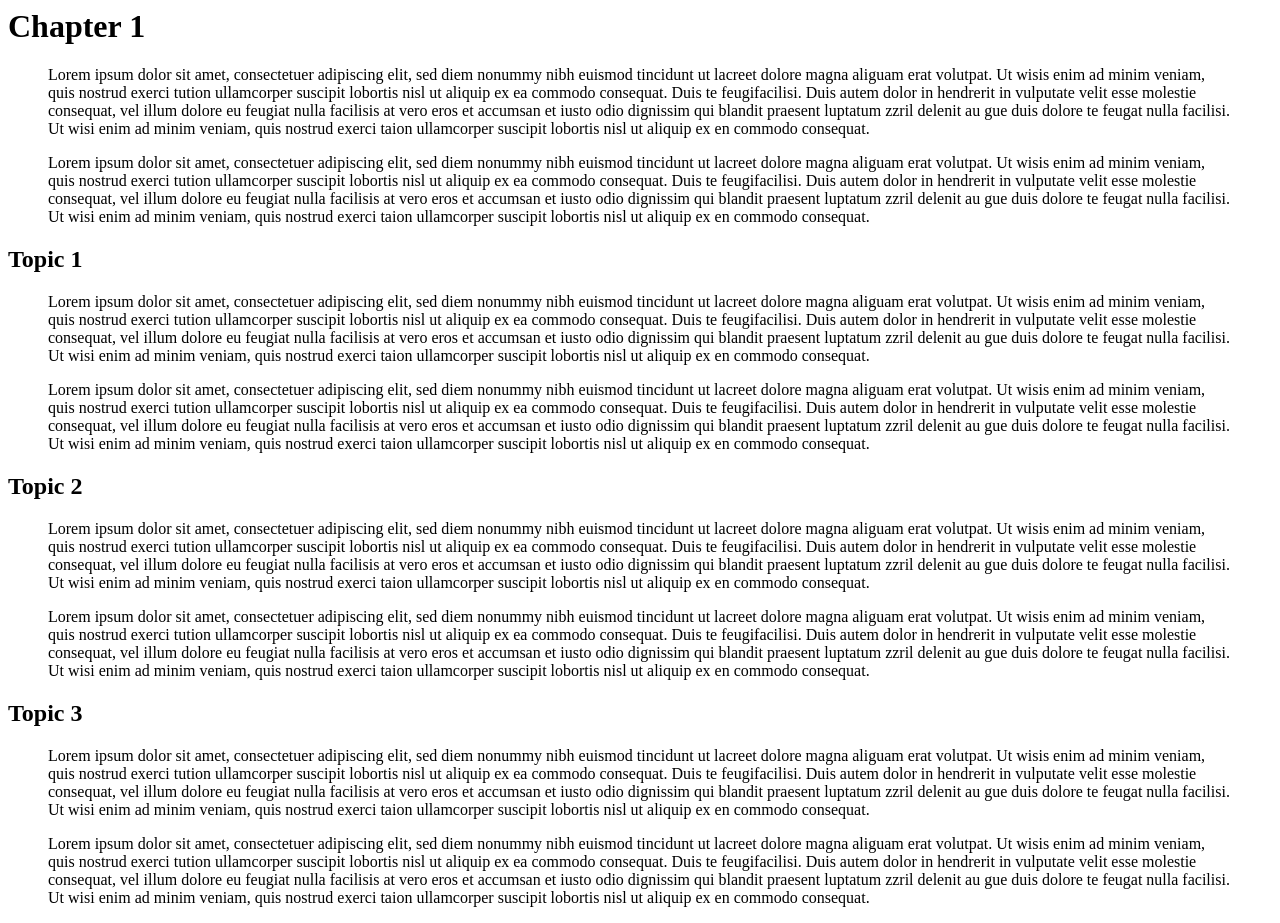
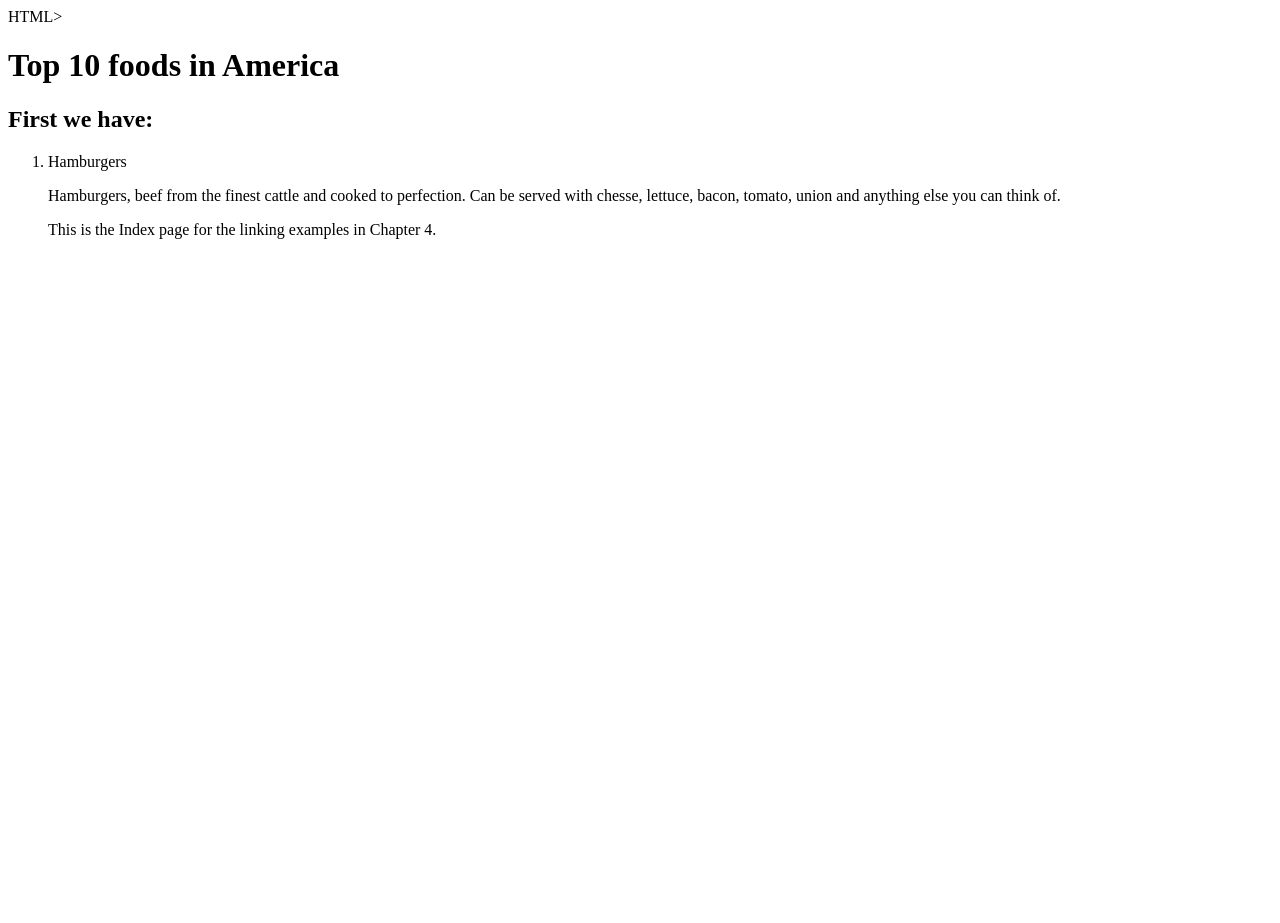
Before and after one commit to jaylenj-bit/Link-review, a plain HTML site: page chapter1.html in a window 1280 px wide. After the commit the page ends 800 px from the top, so only its background shows below. Drawn offline with Linux system fonts and the light colour scheme.

Commit message:
Update chapter1.html

```diff
--- a/chapter1.html
+++ b/chapter1.html
@@ -1,33 +1,18 @@
-<html>
-<head>
-<title>Linking Sample - Chapter 1</title>
-</head>
-<body>
-<h1>Chapter 1</h1>
+HTML>
+<HEAD>
+<TITLE>Linking Sample - Index Page</TITLE>
+</HEAD>
 
-<blockquote>Lorem ipsum dolor sit amet, consectetuer adipiscing elit, sed diem nonummy nibh euismod tincidunt ut lacreet dolore magna aliguam erat volutpat. Ut wisis enim ad minim veniam, quis nostrud exerci tution ullamcorper suscipit lobortis nisl ut aliquip ex ea commodo    consequat. Duis te feugifacilisi. Duis autem dolor in hendrerit in vulputate velit esse molestie consequat, vel illum dolore eu feugiat nulla facilisis at vero eros et accumsan et iusto odio dignissim qui blandit praesent luptatum zzril delenit au gue duis dolore te feugat nulla facilisi. Ut wisi enim ad minim veniam, quis nostrud exerci taion ullamcorper suscipit lobortis nisl ut aliquip ex en commodo consequat.</blockquote>
+<BODY>
 
-<blockquote>Lorem ipsum dolor sit amet, consectetuer adipiscing elit, sed diem nonummy nibh euismod tincidunt ut lacreet dolore magna aliguam erat volutpat. Ut wisis enim ad minim veniam, quis nostrud exerci tution ullamcorper suscipit lobortis nisl ut aliquip ex ea commodo    consequat. Duis te feugifacilisi. Duis autem dolor in hendrerit in vulputate velit esse molestie consequat, vel illum dolore eu feugiat nulla facilisis at vero eros et accumsan et iusto odio dignissim qui blandit praesent luptatum zzril delenit au gue duis dolore te feugat nulla facilisi. Ut wisi enim ad minim veniam, quis nostrud exerci taion ullamcorper suscipit lobortis nisl ut aliquip ex en commodo consequat.</blockquote>
-
-<h2>Topic 1</h2>
-<blockquote>Lorem ipsum dolor sit amet, consectetuer adipiscing elit, sed diem nonummy nibh euismod tincidunt ut lacreet dolore magna aliguam erat volutpat. Ut wisis enim ad minim veniam, quis nostrud exerci tution ullamcorper suscipit lobortis nisl ut aliquip ex ea commodo    consequat. Duis te feugifacilisi. Duis autem dolor in hendrerit in vulputate velit esse molestie consequat, vel illum dolore eu feugiat nulla facilisis at vero eros et accumsan et iusto odio dignissim qui blandit praesent luptatum zzril delenit au gue duis dolore te feugat nulla facilisi. Ut wisi enim ad minim veniam, quis nostrud exerci taion ullamcorper suscipit lobortis nisl ut aliquip ex en commodo consequat.</blockquote>
-
-
-<blockquote>Lorem ipsum dolor sit amet, consectetuer adipiscing elit, sed diem nonummy nibh euismod tincidunt ut lacreet dolore magna aliguam erat volutpat. Ut wisis enim ad minim veniam, quis nostrud exerci tution ullamcorper suscipit lobortis nisl ut aliquip ex ea commodo    consequat. Duis te feugifacilisi. Duis autem dolor in hendrerit in vulputate velit esse molestie consequat, vel illum dolore eu feugiat nulla facilisis at vero eros et accumsan et iusto odio dignissim qui blandit praesent luptatum zzril delenit au gue duis dolore te feugat nulla facilisi. Ut wisi enim ad minim veniam, quis nostrud exerci taion ullamcorper suscipit lobortis nisl ut aliquip ex en commodo consequat.</blockquote>
-
-<h2>Topic 2</h2>
-
-<blockquote>Lorem ipsum dolor sit amet, consectetuer adipiscing elit, sed diem nonummy nibh euismod tincidunt ut lacreet dolore magna aliguam erat volutpat. Ut wisis enim ad minim veniam, quis nostrud exerci tution ullamcorper suscipit lobortis nisl ut aliquip ex ea commodo    consequat. Duis te feugifacilisi. Duis autem dolor in hendrerit in vulputate velit esse molestie consequat, vel illum dolore eu feugiat nulla facilisis at vero eros et accumsan et iusto odio dignissim qui blandit praesent luptatum zzril delenit au gue duis dolore te feugat nulla facilisi. Ut wisi enim ad minim veniam, quis nostrud exerci taion ullamcorper suscipit lobortis nisl ut aliquip ex en commodo consequat.</blockquote>
-
-<blockquote>Lorem ipsum dolor sit amet, consectetuer adipiscing elit, sed diem nonummy nibh euismod tincidunt ut lacreet dolore magna aliguam erat volutpat. Ut wisis enim ad minim veniam, quis nostrud exerci tution ullamcorper suscipit lobortis nisl ut aliquip ex ea commodo    consequat. Duis te feugifacilisi. Duis autem dolor in hendrerit in vulputate velit esse molestie consequat, vel illum dolore eu feugiat nulla facilisis at vero eros et accumsan et iusto odio dignissim qui blandit praesent luptatum zzril delenit au gue duis dolore te feugat nulla facilisi. Ut wisi enim ad minim veniam, quis nostrud exerci taion ullamcorper suscipit lobortis nisl ut aliquip ex en commodo consequat.</blockquote>
-
-<h2>Topic 3</h2>
-
-<blockquote>Lorem ipsum dolor sit amet, consectetuer adipiscing elit, sed diem nonummy nibh euismod tincidunt ut lacreet dolore magna aliguam erat volutpat. Ut wisis enim ad minim veniam, quis nostrud exerci tution ullamcorper suscipit lobortis nisl ut aliquip ex ea commodo    consequat. Duis te feugifacilisi. Duis autem dolor in hendrerit in vulputate velit esse molestie consequat, vel illum dolore eu feugiat nulla facilisis at vero eros et accumsan et iusto odio dignissim qui blandit praesent luptatum zzril delenit au gue duis dolore te feugat nulla facilisi. Ut wisi enim ad minim veniam, quis nostrud exerci taion ullamcorper suscipit lobortis nisl ut aliquip ex en commodo consequat.</blockquote>
-
-<blockquote>Lorem ipsum dolor sit amet, consectetuer adipiscing elit, sed diem nonummy nibh euismod tincidunt ut lacreet dolore magna aliguam erat volutpat. Ut wisis enim ad minim veniam, quis nostrud exerci tution ullamcorper suscipit lobortis nisl ut aliquip ex ea commodo    consequat. Duis te feugifacilisi. Duis autem dolor in hendrerit in vulputate velit esse molestie consequat, vel illum dolore eu feugiat nulla facilisis at vero eros et accumsan et iusto odio dignissim qui blandit praesent luptatum zzril delenit au gue duis dolore te feugat nulla facilisi. Ut wisi enim ad minim veniam, quis nostrud exerci taion ullamcorper suscipit lobortis nisl ut aliquip ex en commodo consequat.</blockquote>
-
-
-
-</body>
-</html>
+<H1>Top 10 foods in America</H1>
+<h2>First we have:</h2>
+<ol>
+  <li>Hamburgers</li>
+  <p>Hamburgers, beef from the finest cattle and cooked to perfection. Can be served with chesse, lettuce,
+  bacon, tomato, union and anything else you can think of. </p>
+</ol>
+<BLOCKQUOTE>This is the Index page for the linking examples in Chapter
+4.</BLOCKQUOTE>
+</BODY>
+</HTML>
```
